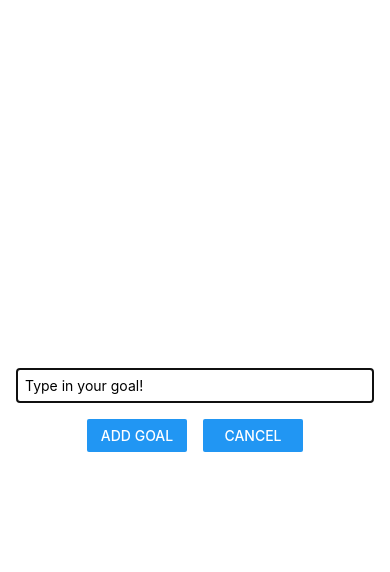
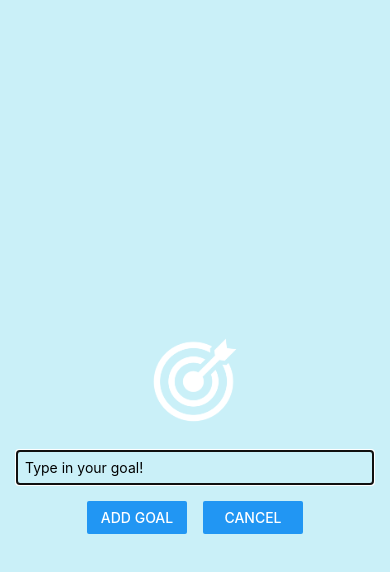
Before and after one commit to aaronjpark/GoalTracker, a React Native app: screen / in a window 390 px wide. Both pictures are taken after a click on the button "ADD NEW GOAL". Shown: the top 572 px of the page. Built offline with nearby package versions, Linux system fonts and the light colour scheme.

Commit message:
Add Modal Styling

```diff
--- a/components/GoalInput.js
+++ b/components/GoalInput.js
@@ -1,6 +1,6 @@
 import { StyleSheet } from "react-native";
 import { useState } from "react";
-import { View, TextInput, Button, Modal } from "react-native";
+import { View, TextInput, Button, Modal, Image } from "react-native";
 
 function GoalInput(props) {
   const [enteredGoalText, setEnteredGoalText] = useState("");
@@ -17,6 +17,7 @@
   return (
     <Modal visible={props.visible} animationType="slide">
       <View style={styles.inputContainer}>
+        <Image style={styles.image} source={require("../assets/images/goal.png")} />
         <TextInput
           style={styles.textInput}
           placeholder="Type in your goal!"
@@ -43,10 +44,13 @@
     flex: 1,
     justifyContent: "center",
     alignItems: "center",
-    marginBottom: 24,
     padding: 16,
-    borderBottomWidth: 1,
-    borderBottomColor: "#cccccc",
+    backgroundColor: "#caf0f8",
+  },
+  image: {
+    width: 100,
+    height: 100,
+    margin: 20,
   },
   textInput: {
     borderWidth: 1,
```
Also changed, not shown: assets/images/goal.png (added).
